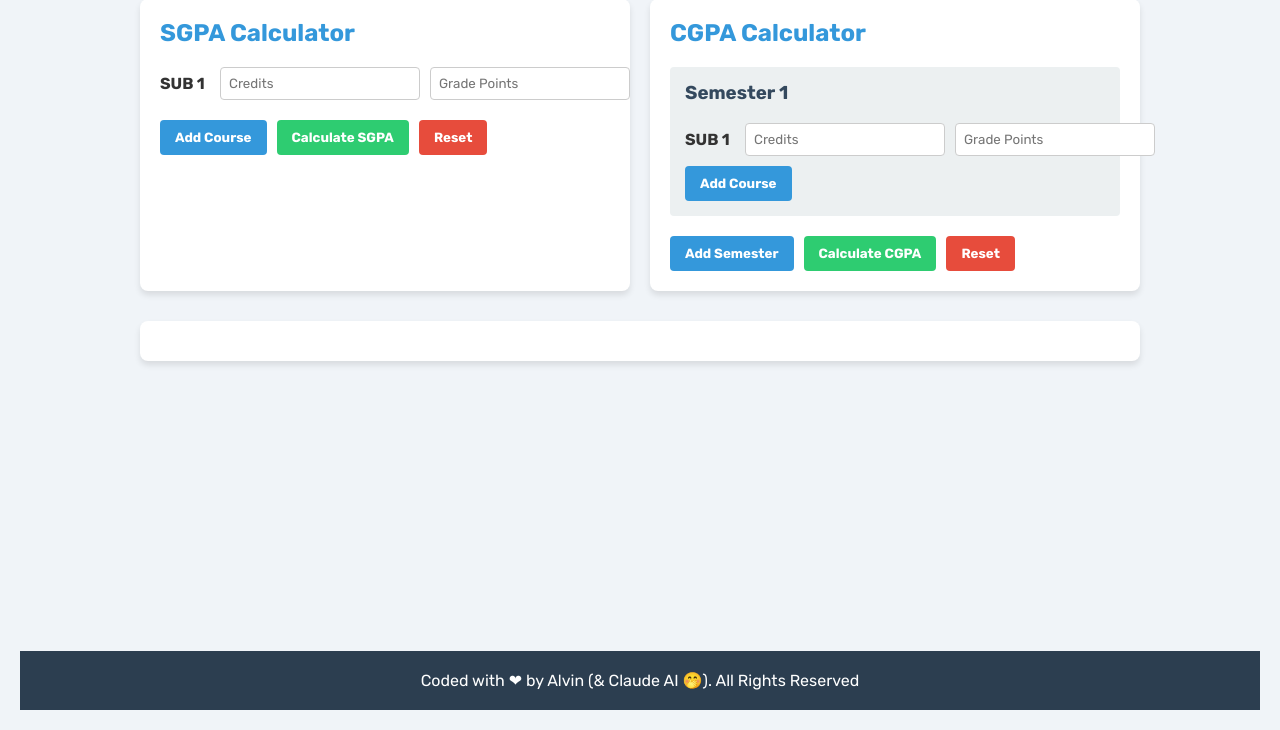
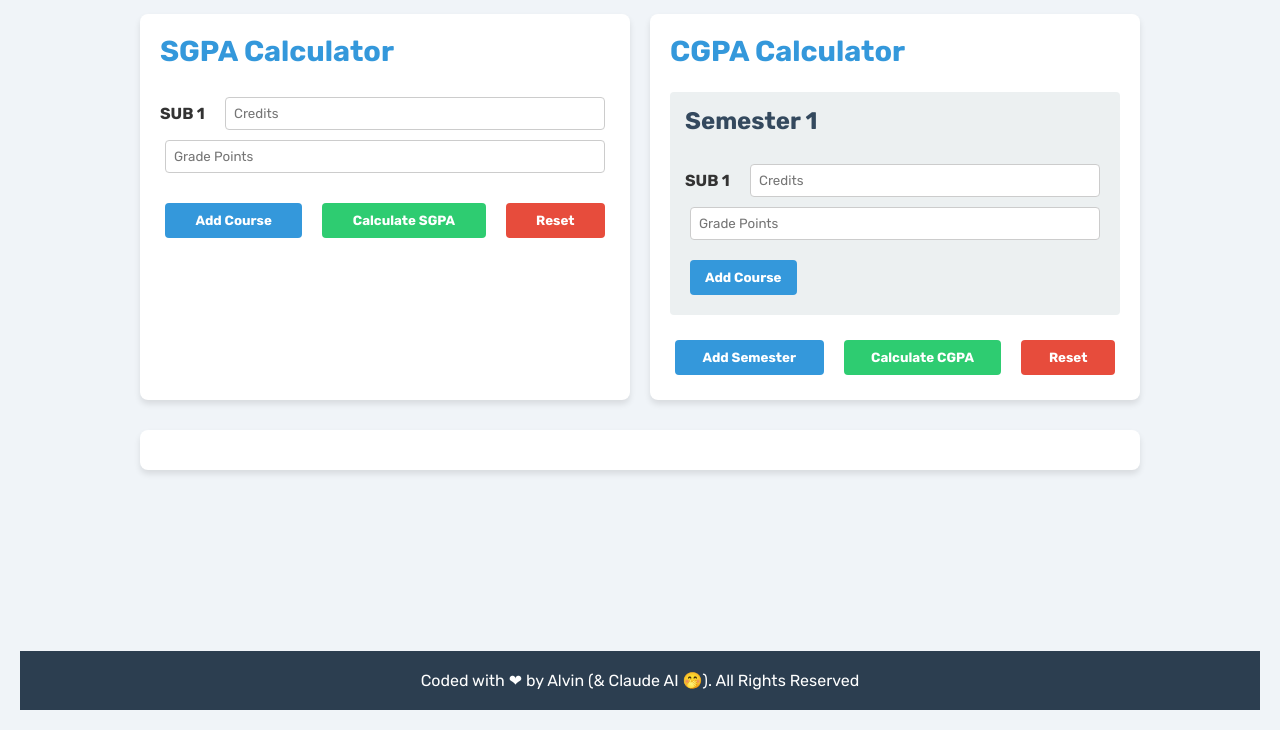
Before and after one commit to alvinson19/sgpa-cgpa-calculator, a plain HTML site: page index.html in a window 1280 px wide. Shown: the part 110-840 px from the top of the page. Drawn offline with Linux system fonts and the light colour scheme.

Commit message:
Update index.html

```diff
--- a/index.html
+++ b/index.html
@@ -20,11 +20,13 @@
             max-width: 1000px;
             margin: 0 auto;
             flex-grow: 1;
+            padding: 0 15px;
         }
         h1 {
             text-align: center;
             color: #2c3e50;
             margin-bottom: 30px;
+            font-size: 2rem;
         }
         .calculator-container {
             display: flex;
@@ -37,21 +39,30 @@
             border-radius: 8px;
             padding: 20px;
             box-shadow: 0 4px 6px rgba(0, 0, 0, 0.1);
-            flex: 1 1 45%;
-            min-width: 300px;
+            flex: 1 1 100%;
+            min-width: 280px;
         }
         h2 {
             color: #3498db;
             margin-top: 0;
+            font-size: 1.5rem;
         }
         .input-group {
             display: flex;
+            flex-wrap: wrap;
             margin-bottom: 10px;
+            align-items: center;
+        }
+        .subject-label {
+            font-weight: bold;
+            margin-right: 10px;
+            min-width: 50px;
+            display: inline-block;
         }
         input {
-            flex: 1;
+            flex: 1 1 70px;
             padding: 8px;
-            margin-right: 10px;
+            margin: 5px;
             border: 1px solid #ccc;
             border-radius: 4px;
             font-family: 'Rubik', sans-serif;
@@ -65,6 +76,8 @@
             color: white;
             font-weight: bold;
             font-family: 'Rubik', sans-serif;
+            margin: 5px;
+            flex: 1 1 auto;
         }
         .add-btn {
             background-color: #3498db;
@@ -86,6 +99,7 @@
         }
         .button-group {
             display: flex;
+            flex-wrap: wrap;
             gap: 10px;
             margin-top: 20px;
         }
@@ -98,10 +112,11 @@
         .semester h3 {
             margin-top: 0;
             color: #34495e;
+            font-size: 1.2rem;
         }
         #result {
             text-align: center;
-            font-size: 24px;
+            font-size: 1.5rem;
             font-weight: bold;
             margin-top: 30px;
             color: #2c3e50;
@@ -117,28 +132,28 @@
             color: white;
             margin-top: 30px;
         }
-        .input-group {
-            display: flex;
-            margin-bottom: 10px;
-            align-items: center; /* This centers the items vertically */
-        }
-        .subject-label {
-            font-weight: bold;
-            margin-right: 10px;
-            min-width: 50px;
-            display: inline-block; /* Ensures the label takes up space */
-        }
-        input {
-            flex: 1;
-            padding: 8px;
-            margin-right: 10px;
-            border: 1px solid #ccc;
-            border-radius: 4px;
-            font-family: 'Rubik', sans-serif;
+
+        @media (min-width: 768px) {
+            .calculator {
+                flex: 1 1 45%;
+            }
+            h1 {
+                font-size: 2.5rem;
+            }
+            h2 {
+                font-size: 1.8rem;
+            }
+            .semester h3 {
+                font-size: 1.5rem;
+            }
+            #result {
+                font-size: 2rem;
+            }
         }
     </style>
 </head>
 <body>
+    <!-- The rest of the HTML remains the same -->
     <div class="container">
         <h1>SGPA and CGPA Calculator</h1>
 
```
